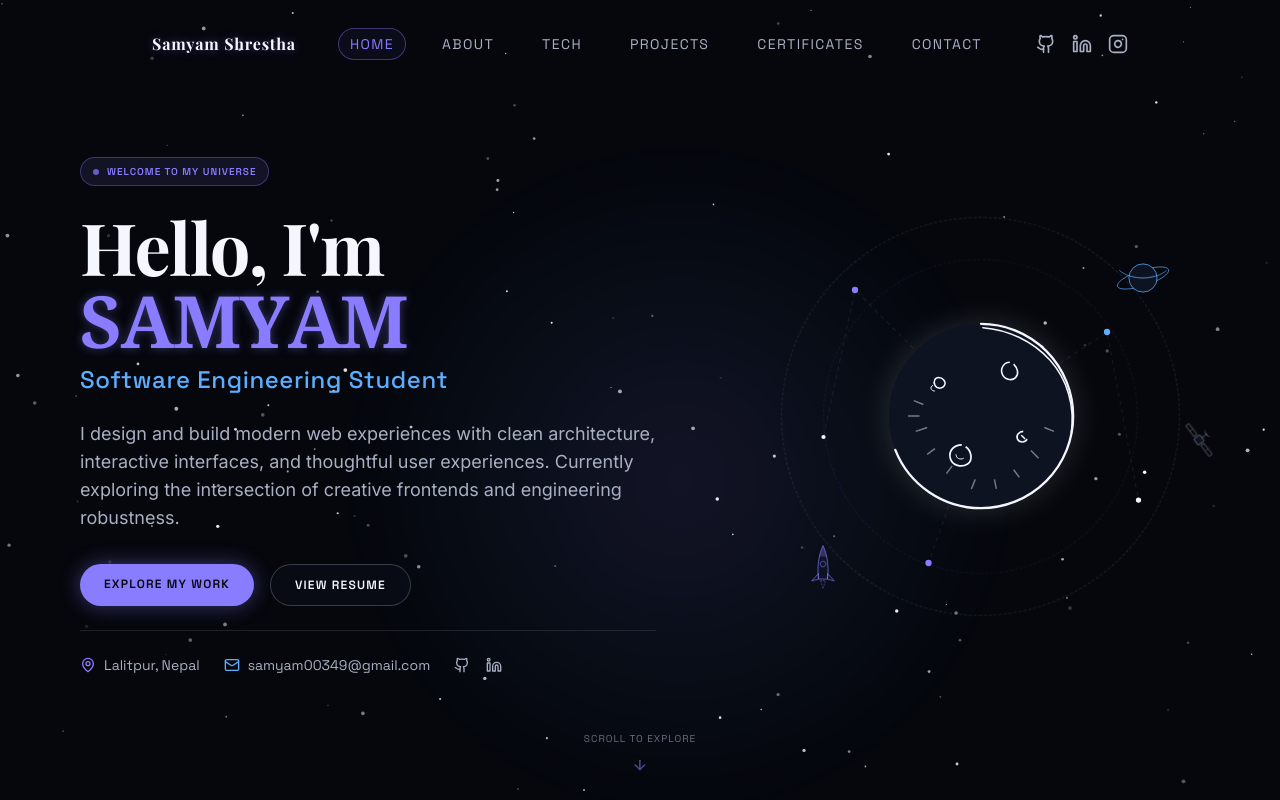
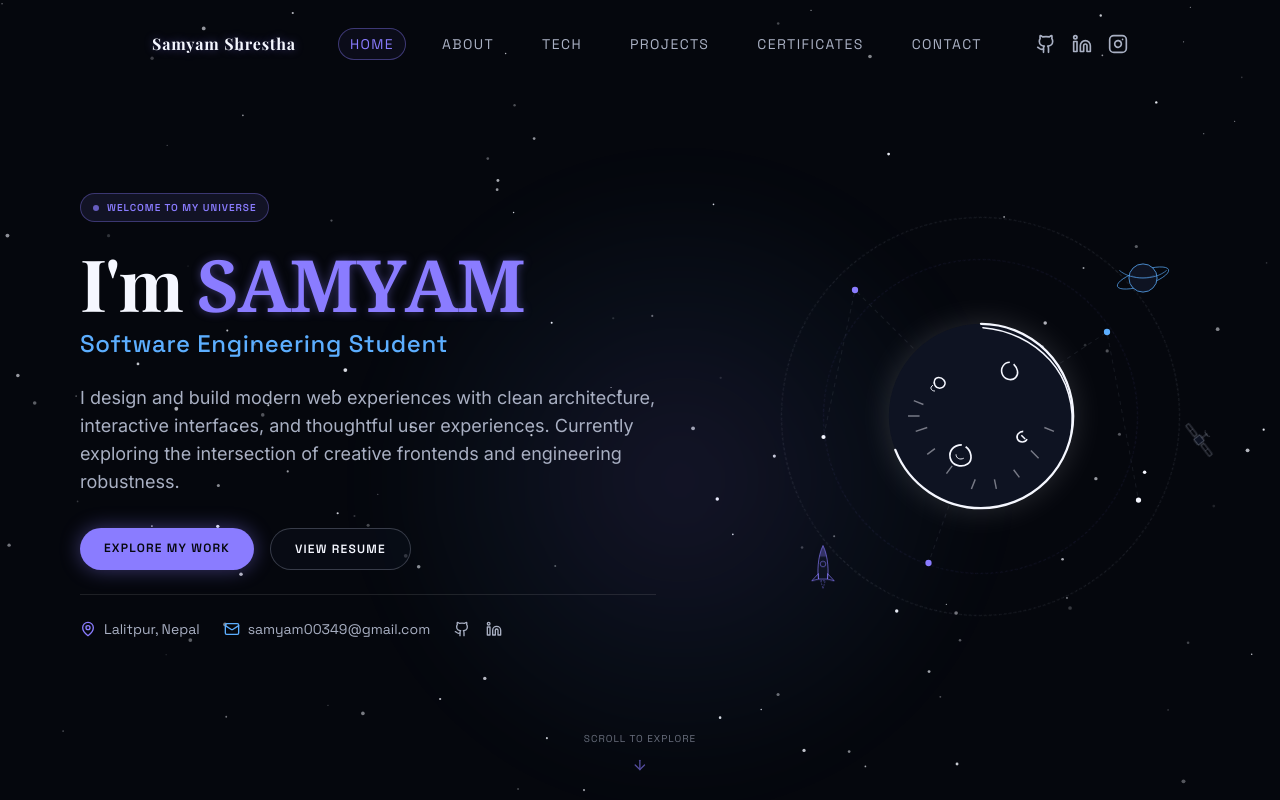
Before and after one commit to samyamx/Portfolio, a Next.js app: page / in a window 1280 px wide. Shown: the top 800 px of the page. Built offline with nearby package versions, Linux system fonts and the light colour scheme; a web font is replaced by a local one.

Commit message:
Fix Vercel deployment

```diff
--- a/package.json
+++ b/package.json
@@ -9,7 +9,6 @@
     "lint": "next lint"
   },
   "dependencies": {
-    "@next/swc-win32-x64-msvc": "^16.2.10",
     "framer-motion": "^12.42.2",
     "lucide-react": "^0.400.0",
     "next": "14.2.35",
--- a/src/components/Hero.tsx
+++ b/src/components/Hero.tsx
@@ -92,7 +92,7 @@ export default function Hero() {
 
           <div className="space-y-2">
             <h1 className="font-heading text-4xl sm:text-6xl md:text-7xl font-bold tracking-tight text-fg-primary leading-tight">
-              Hello, I'm{" "}
+              I&apos;m{" "}
               <motion.span
                 variants={containerVariants}
                 initial="hidden"
```
Also changed, not shown: 1 other file (tests, documents, lock files or other folders).
